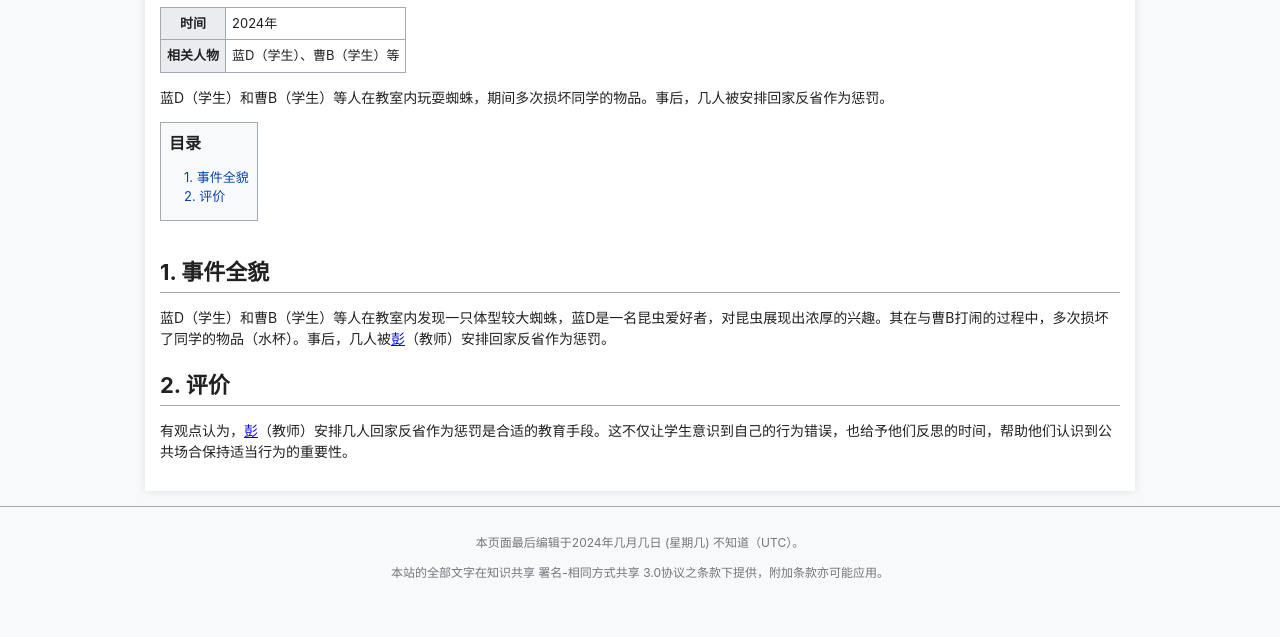
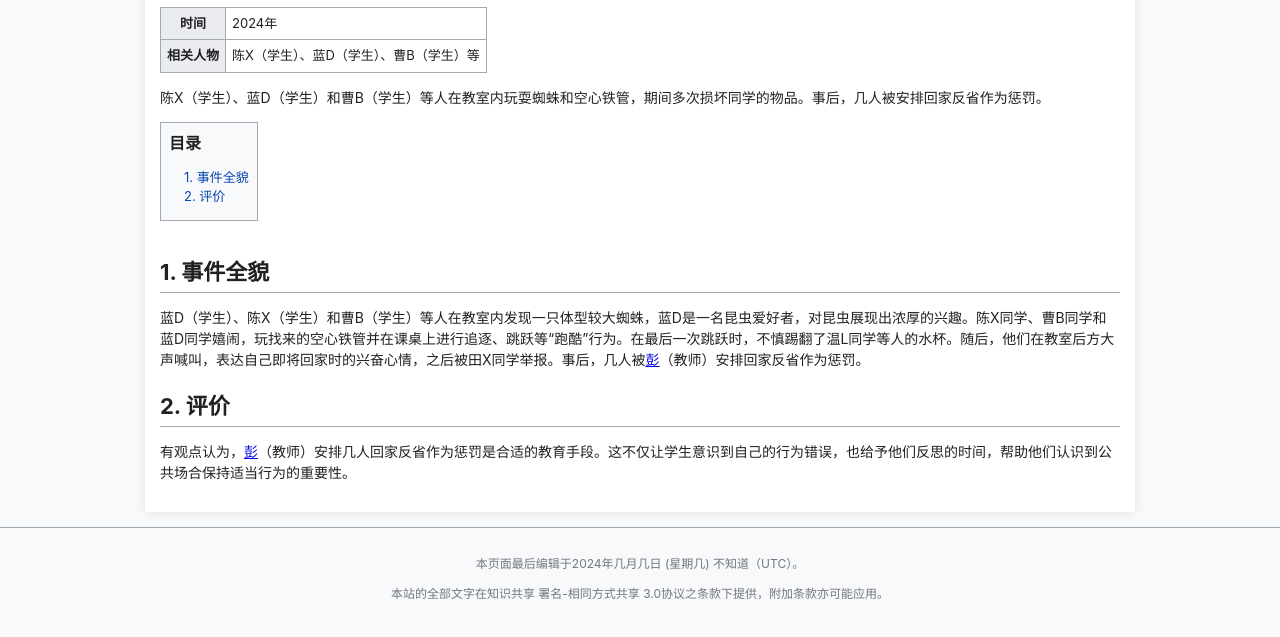
Before and after one commit to hljhlj121311/zhizhu.GitHub.io, a plain HTML site: page index.html in a window 1280 px wide. Shown: the part 151-788 px from the top of the page. Drawn offline with Linux system fonts and the light colour scheme.

Commit message:
更新 index.html

```diff
--- a/index.html
+++ b/index.html
@@ -200,13 +200,13 @@
                 </tr>
                 <tr>
                     <th>相关人物</th>
-                    <td>蓝D（学生）、曹B（学生）等</td>
+                    <td>陈X（学生）、蓝D（学生）、曹B（学生）等</td>
                 </tr>
 
             </table>
 
 
-        <p>蓝D（学生）和曹B（学生）等人在教室内玩耍蜘蛛，期间多次损坏同学的物品。事后，几人被安排回家反省作为惩罚。</p>
+        <p>陈X（学生）、蓝D（学生）和曹B（学生）等人在教室内玩耍蜘蛛和空心铁管，期间多次损坏同学的物品。事后，几人被安排回家反省作为惩罚。</p>
 
         <div class="toc">
             <h2>目录</h2>
@@ -223,7 +223,7 @@
         </div>
 
         <h2 id="section1">1. 事件全貌</h2>
-        <p>蓝D（学生）和曹B（学生）等人在教室内发现一只体型较大蜘蛛，蓝D是一名昆虫爱好者，对昆虫展现出浓厚的兴趣。其在与曹B打闹的过程中，多次损坏了同学的物品（水杯）。事后，几人被<a href="https://penny-github-io-7sf.pages.dev/">彭</a>（教师）安排回家反省作为惩罚。</p>
+        <p>蓝D（学生）、陈X（学生）和曹B（学生）等人在教室内发现一只体型较大蜘蛛，蓝D是一名昆虫爱好者，对昆虫展现出浓厚的兴趣。陈X同学、曹B同学和蓝D同学嬉闹，玩找来的空心铁管并在课桌上进行追逐、跳跃等“跑酷”行为。在最后一次跳跃时，不慎踢翻了温L同学等人的水杯。随后，他们在教室后方大声喊叫，表达自己即将回家时的兴奋心情，之后被田X同学举报。事后，几人被<a href="https://penny-github-io-7sf.pages.dev/">彭</a>（教师）安排回家反省作为惩罚。</p>
         <h2 id="section2">2. 评价</h2>
         <p>有观点认为，<a href="https://penny-github-io-7sf.pages.dev/">彭</a>（教师）安排几人回家反省作为惩罚是合适的教育手段。这不仅让学生意识到自己的行为错误，也给予他们反思的时间，帮助他们认识到公共场合保持适当行为的重要性。</p>
             </div>
```
